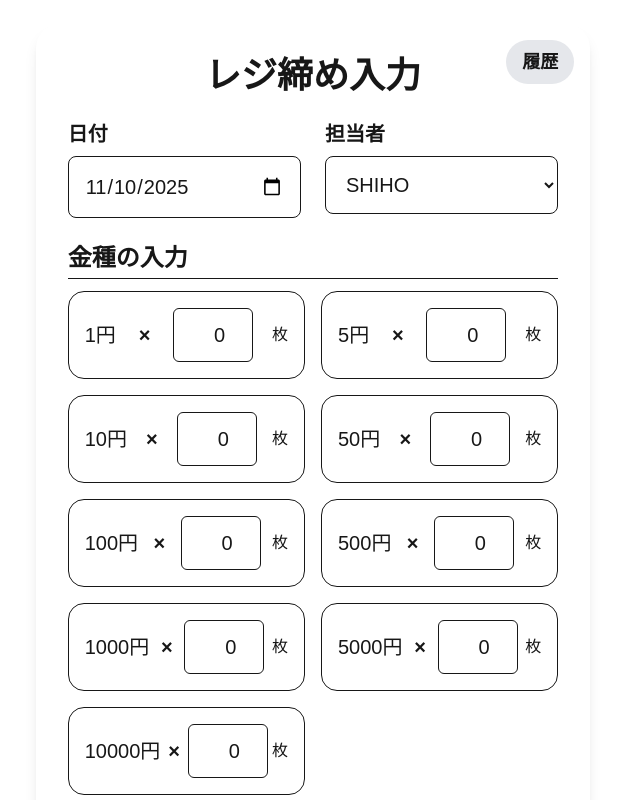
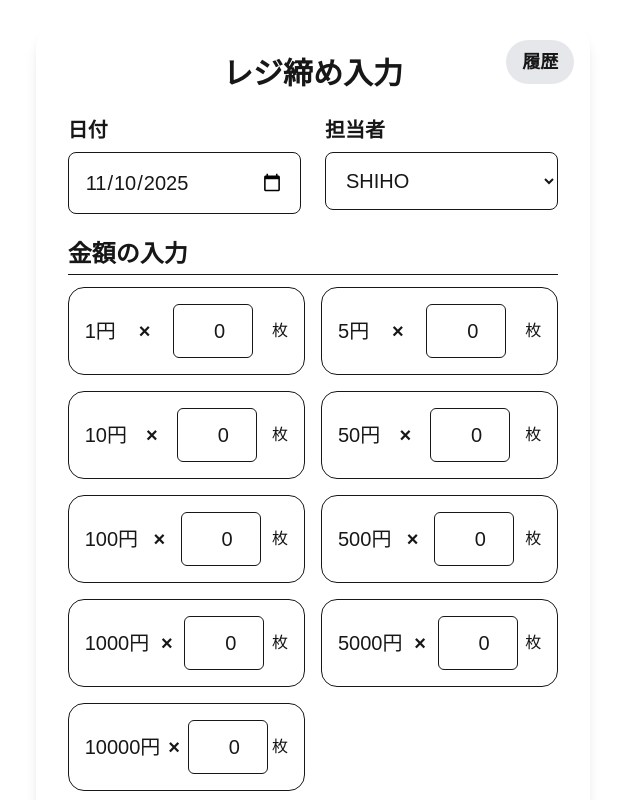
Before and after one commit to yuuki2323/casher, a Next.js app: page / in a window 1280 px wide. Shown: the top 800 px of the page, without its empty margins (327-967 px from the left). Built offline with nearby package versions, Linux system fonts and the light colour scheme.

Commit message:
first commit12

```diff
--- a/src/app/page.js
+++ b/src/app/page.js
@@ -33,7 +33,7 @@ export default function InputPage() {
         履歴
       </Link>
 
-      <h1 className="text-4xl font-bold text-center">レジ締め入力</h1>
+      <h1 className="text-2xl md:text-3xl font-bold text-center">レジ締め入力</h1>
 
       {/* 日付・担当者 */}
       <div className="flex flex-col sm:flex-row gap-4 sm:gap-6">
@@ -61,7 +61,7 @@ export default function InputPage() {
       </div>
 
       {/* 金種入力 */}
-      <h2 className="text-2xl font-semibold mb-3 border-b pb-1">金種の入力</h2>
+      <h2 className="text-2xl font-semibold mb-3 border-b pb-1">金額の入力</h2>
       <div className="grid grid-cols-1 sm:grid-cols-2 gap-4">
         {Object.keys(money).map(k => (
           <div key={k} className="flex items-center justify-between border p-4 rounded-2xl">
```
